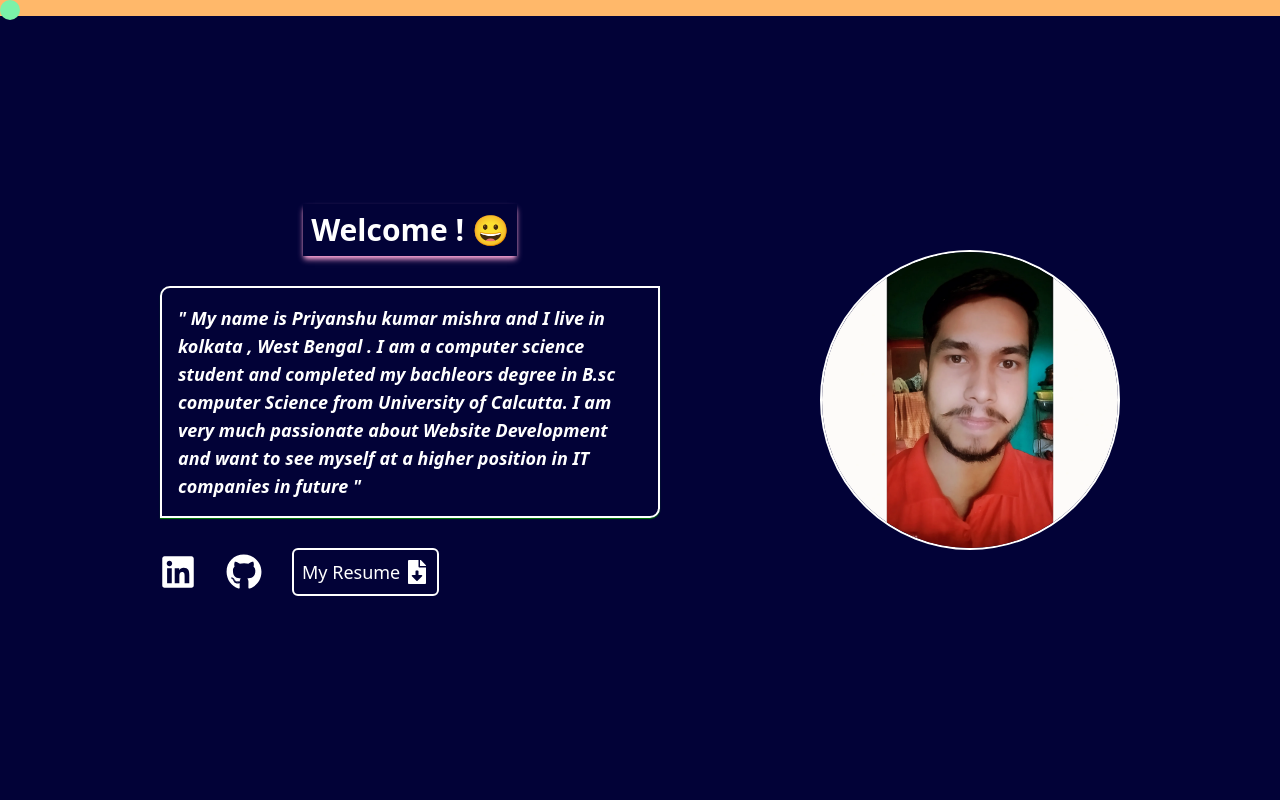
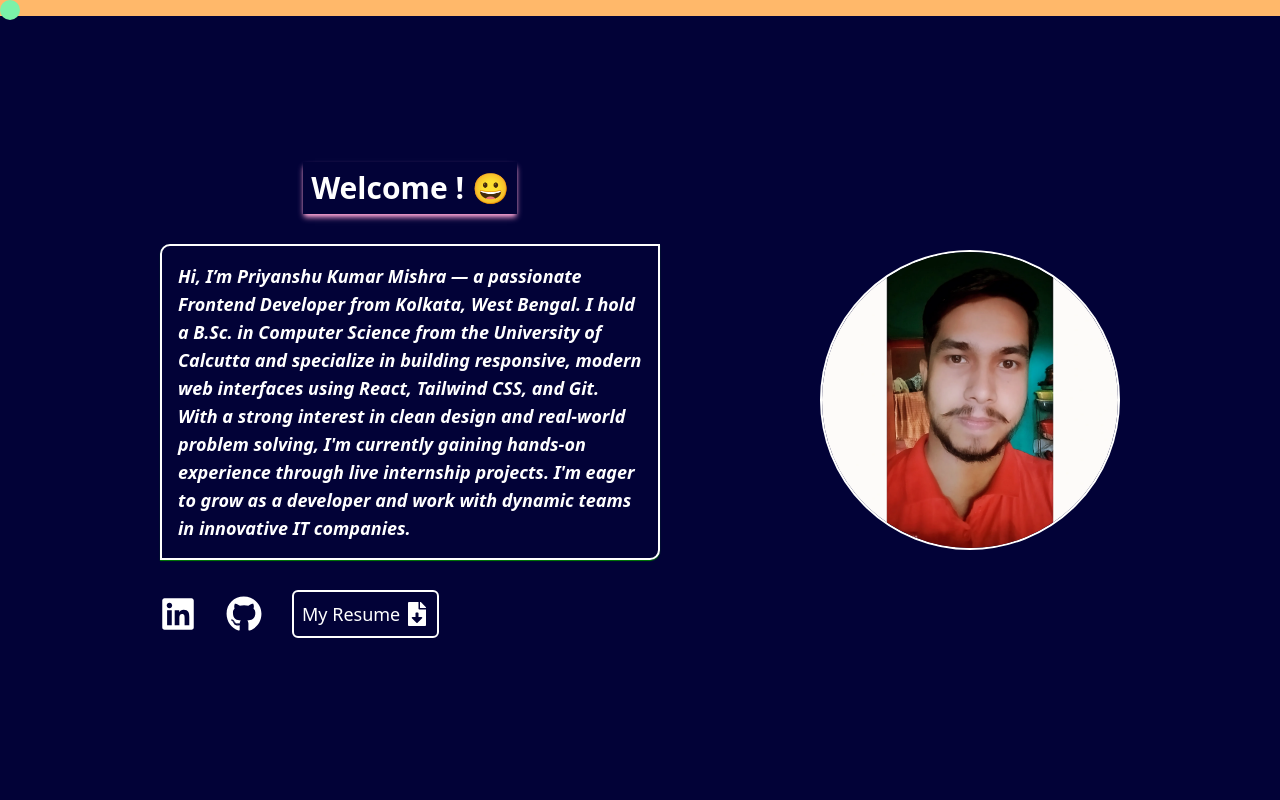
Before and after one commit to Priyanshu629/personal-portfolio, a React (Vite) app: page / in a window 1280 px wide. Shown: the top 800 px of the page. Built offline with nearby package versions, Linux system fonts and the light colour scheme.

Commit message:
Update Intro.jsx

```diff
--- a/src/components/Intro.jsx
+++ b/src/components/Intro.jsx
@@ -37,11 +37,10 @@ const Intro = () => {
                         }
 
                     }}
-                    className='border-2 p-4 italic  font-semibold text-lg max-w-[500px] rounded-tl-[10px] rounded-br-[10px]  '>" My name is Priyanshu kumar mishra and I live in kolkata , West Bengal .
-                    I am a computer science student and completed my bachleors degree in
-                    B.sc computer Science from University of Calcutta. I am very much
-                    passionate about Website Development and want to see myself at a higher
-                    position in IT companies in future "</motion.p>
+                    className='border-2 p-4 italic  font-semibold text-lg max-w-[500px] rounded-tl-[10px] rounded-br-[10px]  '>Hi, I’m Priyanshu Kumar Mishra — a passionate Frontend Developer from Kolkata, West Bengal.
+I hold a B.Sc. in Computer Science from the University of Calcutta and specialize in building responsive, modern web interfaces using React, Tailwind CSS, and Git.
+
+With a strong interest in clean design and real-world problem solving, I'm currently gaining hands-on experience through live internship projects. I'm eager to grow as a developer and work with dynamic teams in innovative IT companies.</motion.p>
 
                 {/* cta */}
                 <div className='w-full flex gap-[30px] items-center'>
```
